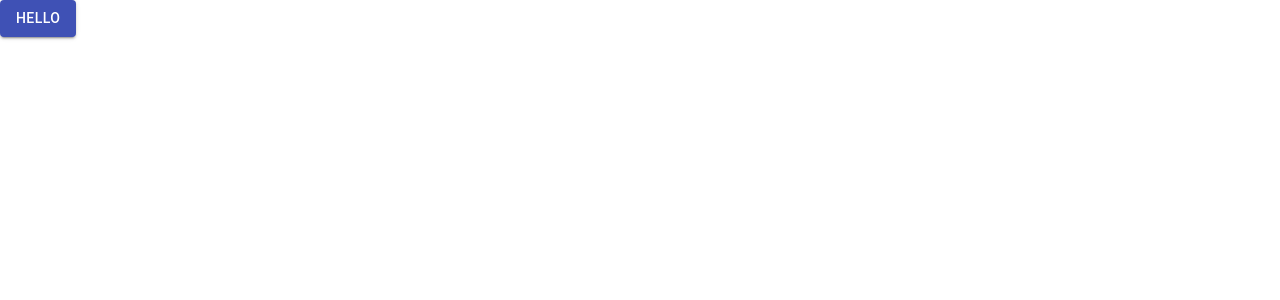
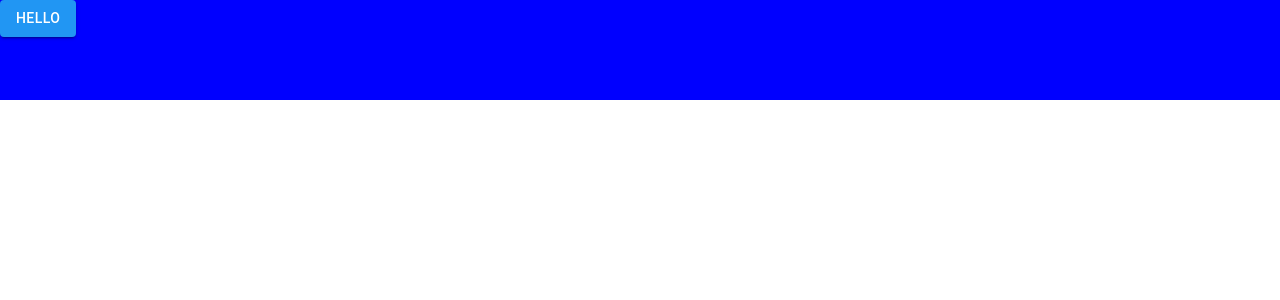
Before and after one commit to evangunawan/dropthefat, a React (Create React App) app: page /test in a window 1280 px wide. Shown: the top 300 px of the page. Built offline with nearby package versions, Linux system fonts and the light colour scheme.

Commit message:
add material-ui

```diff
--- a/src/App.tsx
+++ b/src/App.tsx
@@ -2,14 +2,32 @@ import * as React from 'react';
 import Routes from './config/Routes';
 import firebase from 'firebase';
 import firebaseConfig from './config/firebase';
+import { ThemeProvider, Box } from '@material-ui/core';
+import { createMuiTheme } from '@material-ui/core/styles';
+import { blue, pink } from '@material-ui/core/colors';
 
 //Firebase initialization
 if (!firebase.apps.length) {
   firebase.initializeApp(firebaseConfig);
 }
 
+const mainTheme = createMuiTheme({
+  palette: {
+    type: 'dark',
+    primary: blue,
+    secondary: pink,
+  },
+});
+
 export default class App extends React.Component {
   render() {
-    return <Routes />;
+    return (
+      <ThemeProvider theme={mainTheme}>
+        <Box bgcolor='background.default' color='text.primary' id='root-box'>
+          <Routes />
+        </Box>
+      </ThemeProvider>
+      // <Routes/>
+    );
   }
 }
--- a/src/pages/TestPage.tsx
+++ b/src/pages/TestPage.tsx
@@ -1,9 +1,18 @@
 import * as React from 'react';
-import { Button } from '@material-ui/core/';
+import { Button, makeStyles } from '@material-ui/core/';
+
+const styles = makeStyles({
+  root: {
+    width: '100%',
+    height: 100,
+    backgroundColor: 'blue',
+  },
+});
 
 const TestPage = () => {
+  const classes = styles();
   return (
-    <div>
+    <div className={classes.root}>
       <Button variant='contained' color='primary'>
         Hello
       </Button>
```
